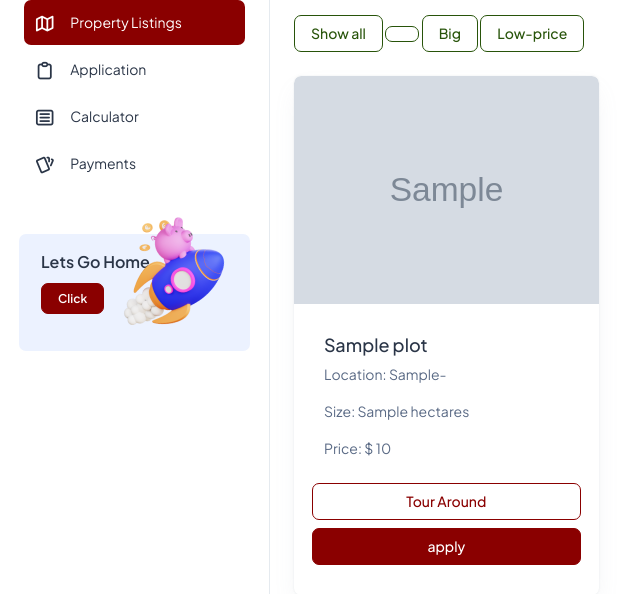
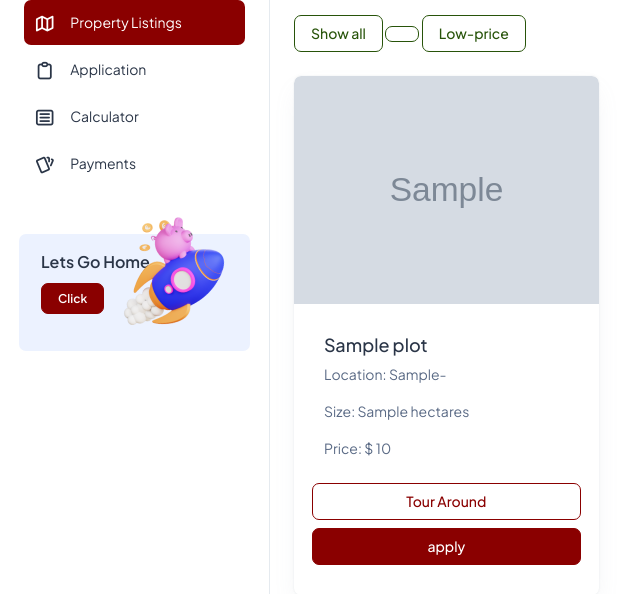
Before and after one commit to bckyrd-io/real-estate-ms-php, a PHP site: page /real-estate/property__listings.php in a window 1280 px wide. Shown: the part 70-664 px from the top of the page, without its empty margins (0-643 px from the left). Run offline with PHP 8.4, Linux system fonts and the light colour scheme; tables that the repository leaves empty or names only in its code hold one stand-in row (values such as "Sample post"); grey boxes marked "Sample" are stand-in pictures; data that the repository does not hold is empty.

Commit message:
Update property__listings.php

```diff
--- a/property__listings.php
+++ b/property__listings.php
@@ -189,9 +189,6 @@
                         <button class="button btn btn-outline-success" data-filter=".<?= $location; ?>"><?= ucfirst($location); ?></button>
                     <?php endforeach; ?>
                     <!-- Size Filters -->
-                    <?php foreach ($uniqueSizes as $size) : ?>
-                        <button class="button btn btn-outline-success" data-filter=".<?= $size; ?>"><?= ucfirst($size); ?></button>
-                    <?php endforeach; ?>
                     <!-- Price Range Filters -->
                     <?php foreach ($uniquePriceRanges as $priceRange) : ?>
                         <button class="button btn btn-outline-success" data-filter=".<?= $priceRange; ?>"><?= ucfirst($priceRange); ?></button>
@@ -202,7 +199,7 @@
                     <?php foreach ($plotsData as $plot) : ?>
                         <?php
                         $locationClass = strtolower(str_replace(' ', '-', $plot['type']));
-                        $sizeClass = ($plot['size'] <= 300) ? 'small' : 'Big';
+                        // $sizeClass = ($plot['size'] <= 300) ? 'small' : 'Big';
                         $priceClass = ($plot['price'] <= 10000) ? 'low-price' : 'high-price';
                         ?>
                         <div class="col-sm-6 col-xl-4 element-item <?= $locationClass; ?> <?= $sizeClass; ?> <?= $priceClass; ?>">
```
